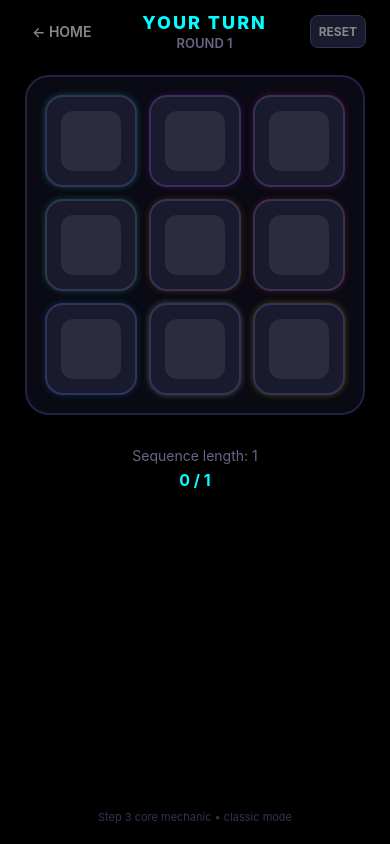
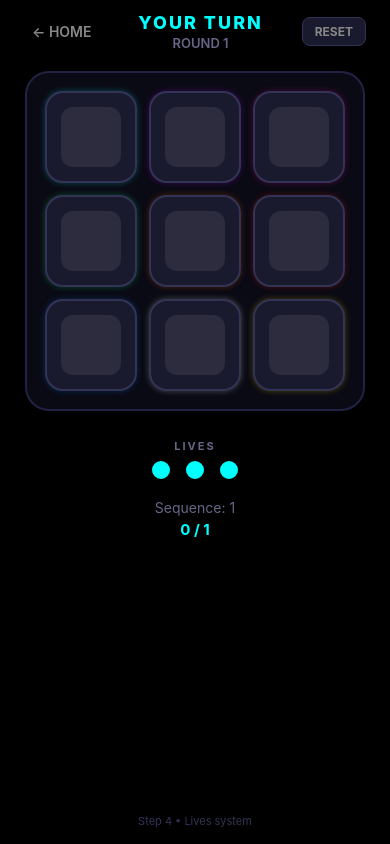
Before and after one commit to moadh704/neurox, a React Native app: screen /Home in a window 390 px wide. Both pictures are taken after a click on the element 195 px from the left and 221 px from the top of the page. Built offline with nearby package versions, Linux system fonts and the light colour scheme.

Commit message:
feat: lives system - 3 lives, glowing dots, wrong tap loses life, game over trigger

```diff
--- a/src/screens/GameScreen.tsx
+++ b/src/screens/GameScreen.tsx
@@ -5,7 +5,6 @@ import {
   StyleSheet,
   TouchableOpacity,
   SafeAreaView,
-  Alert,
 } from 'react-native';
 import { useRoute, RouteProp, useNavigation } from '@react-navigation/native';
 import { NativeStackNavigationProp } from '@react-navigation/native-stack';
@@ -18,6 +17,7 @@ type NavProp = NativeStackNavigationProp<RootStackParamList>;
 
 const GRID_SIZE = 3;
 const TILE_SIZE = 92;
+const MAX_LIVES = 3;
 
 export default function GameScreen() {
   const route = useRoute<GameRouteProp>();
@@ -27,11 +27,12 @@ export default function GameScreen() {
   // Core game state
   const [sequence, setSequence] = useState<number[]>([]);
   const [userInput, setUserInput] = useState<number[]>([]);
-  const [gameState, setGameState] = useState<'idle' | 'watching' | 'playing' | 'roundComplete' | 'wrong'>('idle');
+  const [gameState, setGameState] = useState<'idle' | 'watching' | 'playing' | 'roundComplete' | 'wrong' | 'gameOver'>('idle');
   const [activeTile, setActiveTile] = useState<number | null>(null);
   const [wrongTile, setWrongTile] = useState<number | null>(null);
   const [round, setRound] = useState(1);
   const [isProcessing, setIsProcessing] = useState(false);
+  const [lives, setLives] = useState(MAX_LIVES);
 
   // Generate a new random tile and add to sequence
   const addNewTileToSequence = useCallback(() => {
@@ -47,45 +48,46 @@ export default function GameScreen() {
 
     for (let i = 0; i < seq.length; i++) {
       const tileId = seq[i];
-
-      // Highlight tile
       setActiveTile(tileId);
-
-      // Wait for flash duration
       await new Promise(resolve => setTimeout(resolve, 420));
-
-      // Turn off
       setActiveTile(null);
-
-      // Small gap between flashes
       if (i < seq.length - 1) {
         await new Promise(resolve => setTimeout(resolve, 180));
       }
     }
 
-    // Finished watching
     setActiveTile(null);
     setIsProcessing(false);
     setGameState('playing');
   }, []);
 
-  // Start a new round (or first round)
+  // Lose a life
+  const loseLife = useCallback(() => {
+    const newLives = lives - 1;
+    setLives(newLives);
+
+    if (newLives <= 0) {
+      setGameState('gameOver');
+      setIsProcessing(true);
+    }
+  }, [lives]);
+
+  // Start a new round
   const startNewRound = useCallback(async () => {
     if (sequence.length === 0) {
-      // First round - start with 1 tile
       const firstTile = Math.floor(Math.random() * 9);
       const newSeq = [firstTile];
       setSequence(newSeq);
       setRound(1);
+      setLives(MAX_LIVES);
       await new Promise(resolve => setTimeout(resolve, 300));
       await playSequence(newSeq);
     } else {
-      // Add one new tile
       addNewTileToSequence();
       const newRound = round + 1;
       setRound(newRound);
       await new Promise(resolve => setTimeout(resolve, 400));
-      await playSequence([...sequence, sequence[sequence.length - 1]]); // temporary until state updates
+      await playSequence([...sequence, sequence[sequence.length - 1]]);
     }
   }, [sequence, round, addNewTileToSequence, playSequence]);
 
@@ -96,46 +98,26 @@ export default function GameScreen() {
     const newInput = [...userInput, tileId];
     setUserInput(newInput);
 
-    // Check if this press is correct so far
     const currentIndex = newInput.length - 1;
 
     if (sequence[currentIndex] !== tileId) {
-      // Wrong tile!
       setWrongTile(tileId);
-      setGameState('wrong');
       setIsProcessing(true);
 
-      // Flash red for 600ms then show feedback
       setTimeout(() => {
         setWrongTile(null);
-        setIsProcessing(false);
+        loseLife();
 
-        Alert.alert(
-          'Wrong!',
-          `You tapped ${TILE_NAMES[tileId]} instead of ${TILE_NAMES[sequence[currentIndex]]}`,
-          [
-            {
-              text: 'Try Again',
-              onPress: () => {
-                // Reset for retrying the same sequence
-                setUserInput([]);
-                setGameState('playing');
-              },
-            },
-            {
-              text: 'Back to Home',
-              style: 'cancel',
-              onPress: () => navigation.goBack(),
-            },
-          ]
-        );
+        if (lives - 1 > 0) {
+          setUserInput([]);
+          setGameState('playing');
+          setIsProcessing(false);
+        }
       }, 650);
       return;
     }
 
-    // Correct so far
     if (newInput.length === sequence.length) {
-      // Completed the full sequence!
       setGameState('roundComplete');
       setIsProcessing(true);
 
@@ -143,24 +125,18 @@ export default function GameScreen() {
         setUserInput([]);
         setGameState('idle');
         setIsProcessing(false);
-
-        // Auto start next round
         startNewRound();
       }, 900);
     }
-  }, [gameState, isProcessing, userInput, sequence, startNewRound, navigation]);
+  }, [gameState, isProcessing, userInput, sequence, startNewRound, loseLife, lives]);
 
-  // Initialize game on mount
   useEffect(() => {
-    // Small delay then start first round
     const timer = setTimeout(() => {
       startNewRound();
     }, 600);
+    return () => clearTimeout(timer);
+  }, []);
 
-    return () => clearTimeout(timer);
-  }, []); // Only run once on mount
-
-  // Reset everything (for dev / future restart button)
   const resetGame = () => {
     setSequence([]);
     setUserInput([]);
@@ -169,13 +145,13 @@ export default function GameScreen() {
     setWrongTile(null);
     setRound(1);
     setIsProcessing(false);
+    setLives(MAX_LIVES);
 
     setTimeout(() => {
       startNewRound();
     }, 300);
   };
 
-  // Render 3x3 grid
   const renderGrid = () => {
     const tiles = [];
     for (let row = 0; row < GRID_SIZE; row++) {
@@ -189,7 +165,7 @@ export default function GameScreen() {
             color={TILE_COLORS[id]}
             isActive={activeTile === id}
             isWrong={wrongTile === id}
-            disabled={gameState !== 'playing' || isProcessing}
+            disabled={gameState !== 'playing' || isProcessing || gameState === 'gameOver'}
             onPress={handleTilePress}
             size={TILE_SIZE}
           />
@@ -204,32 +180,48 @@ export default function GameScreen() {
     return tiles;
   };
 
+  const renderLives = () => {
+    return (
+      <View style={styles.livesContainer}>
+        {Array.from({ length: MAX_LIVES }).map((_, index) => (
+          <View
+            key={index}
+            style={[
+              styles.lifeDot,
+              {
+                backgroundColor: index < lives ? COLORS.cyan : '#1a1a2e',
+                borderColor: index < lives ? COLORS.cyan : '#333355',
+                shadowColor: index < lives ? COLORS.cyan : 'transparent',
+                shadowOpacity: index < lives ? 0.9 : 0,
+              },
+            ]}
+          />
+        ))}
+      </View>
+    );
+  };
+
   const getStatusText = () => {
+    if (gameState === 'gameOver') return 'GAME OVER';
     switch (gameState) {
-      case 'watching':
-        return 'WATCH CAREFULLY...';
-      case 'playing':
-        return 'YOUR TURN';
-      case 'roundComplete':
-        return 'NICE!';
-      case 'wrong':
-        return 'WRONG!';
-      default:
-        return mode.toUpperCase();
+      case 'watching': return 'WATCH CAREFULLY...';
+      case 'playing': return 'YOUR TURN';
+      case 'roundComplete': return 'NICE!';
+      case 'wrong': return 'WRONG!';
+      default: return mode.toUpperCase();
     }
   };
 
   return (
     <SafeAreaView style={styles.safeArea}>
       <View style={styles.container}>
-        {/* Top bar */}
         <View style={styles.topBar}>
           <TouchableOpacity onPress={() => navigation.goBack()} style={styles.backButton}>
             <Text style={styles.backText}>← HOME</Text>
           </TouchableOpacity>
 
           <View style={styles.statusContainer}>
-            <Text style={styles.statusText}>{getStatusText()}</Text>
+            <Text style={[styles.statusText, gameState === 'gameOver' && { color: COLORS.error }]}>{getStatusText()}</Text>
             <Text style={styles.roundText}>ROUND {round}</Text>
           </View>
 
@@ -238,15 +230,18 @@ export default function GameScreen() {
           </TouchableOpacity>
         </View>
 
-        {/* Grid */}
         <View style={styles.gridContainer}>
           {renderGrid()}
         </View>
 
-        {/* Bottom info */}
+        <View style={styles.livesSection}>
+          <Text style={styles.livesLabel}>LIVES</Text>
+          {renderLives()}
+        </View>
+
         <View style={styles.bottomInfo}>
           <Text style={styles.sequenceLength}>
-            Sequence length: {sequence.length}
+            Sequence: {sequence.length}
           </Text>
           {gameState === 'playing' && (
             <Text style={styles.inputProgress}>
@@ -255,10 +250,22 @@ export default function GameScreen() {
           )}
         </View>
 
-        {/* Dev note */}
-        <Text style={styles.devNote}>
-          Step 3 core mechanic • {mode} mode
-        </Text>
+        {gameState === 'gameOver' && (
+          <View style={styles.gameOverOverlay}>
+            <Text style={styles.gameOverTitle}>GAME OVER</Text>
+            <Text style={styles.gameOverScore}>Longest sequence: {sequence.length}</Text>
+
+            <TouchableOpacity style={styles.retryButton} onPress={resetGame}>
+              <Text style={styles.retryText}>TRY AGAIN</Text>
+            </TouchableOpacity>
+
+            <TouchableOpacity style={styles.homeButton} onPress={() => navigation.goBack()}>
+              <Text style={styles.homeText}>BACK TO HOME</Text>
+            </TouchableOpacity>
+          </View>
+        )}
+
+        <Text style={styles.devNote}>Step 4 • Lives system</Text>
       </View>
     </SafeAreaView>
   );
@@ -280,7 +287,7 @@ const styles = StyleSheet.create({
     flexDirection: 'row',
     justifyContent: 'space-between',
     alignItems: 'center',
-    marginBottom: 24,
+    marginBottom: 20,
     paddingHorizontal: 8,
   },
   backButton: {
@@ -307,7 +314,8 @@ const styles = StyleSheet.create({
     fontWeight: '600',
   },
   resetButton: {
-    padding: 8,
+    paddingHorizontal: 12,
+    paddingVertical: 6,
     backgroundColor: '#1a1a2e',
     borderRadius: 8,
     borderWidth: 1,
@@ -329,10 +337,34 @@ const styles = StyleSheet.create({
     flexDirection: 'row',
     justifyContent: 'center',
   },
+  livesSection: {
+    marginTop: 28,
+    alignItems: 'center',
+  },
+  livesLabel: {
+    color: '#666688',
+    fontSize: 11,
+    fontWeight: '700',
+    letterSpacing: 2,
+    marginBottom: 8,
+  },
+  livesContainer: {
+    flexDirection: 'row',
+    gap: 16,
+  },
+  lifeDot: {
+    width: 18,
+    height: 18,
+    borderRadius: 9,
+    borderWidth: 2,
+    shadowOffset: { width: 0, height: 0 },
+    shadowRadius: 10,
+    elevation: 6,
+  },
   bottomInfo: {
-    marginTop: 32,
+    marginTop: 20,
     alignItems: 'center',
-    gap: 6,
+    gap: 4,
   },
   sequenceLength: {
     color: '#666688',
@@ -340,12 +372,57 @@ const styles = StyleSheet.create({
   },
   inputProgress: {
     color: COLORS.cyan,
+    fontSize: 15,
+    fontWeight: '700',
+  },
+  gameOverOverlay: {
+    position: 'absolute',
+    top: 0,
+    left: 0,
+    right: 0,
+    bottom: 0,
+    backgroundColor: 'rgba(0,0,0,0.92)',
+    justifyContent: 'center',
+    alignItems: 'center',
+    zIndex: 10,
+  },
+  gameOverTitle: {
+    fontSize: 42,
+    fontWeight: '900',
+    color: COLORS.error,
+    letterSpacing: 4,
+    marginBottom: 12,
+  },
+  gameOverScore: {
+    fontSize: 18,
+    color: '#CCCCDD',
+    marginBottom: 40,
+  },
+  retryButton: {
+    backgroundColor: COLORS.cyan,
+    paddingHorizontal: 48,
+    paddingVertical: 16,
+    borderRadius: 30,
+    marginBottom: 16,
+  },
+  retryText: {
+    color: '#000000',
+    fontSize: 18,
+    fontWeight: '800',
+    letterSpacing: 1,
+  },
+  homeButton: {
+    paddingHorizontal: 32,
+    paddingVertical: 14,
+  },
+  homeText: {
+    color: '#888888',
     fontSize: 16,
-    fontWeight: '700',
+    fontWeight: '600',
   },
   devNote: {
     position: 'absolute',
-    bottom: 20,
+    bottom: 16,
     color: '#333355',
     fontSize: 11,
   },
```
